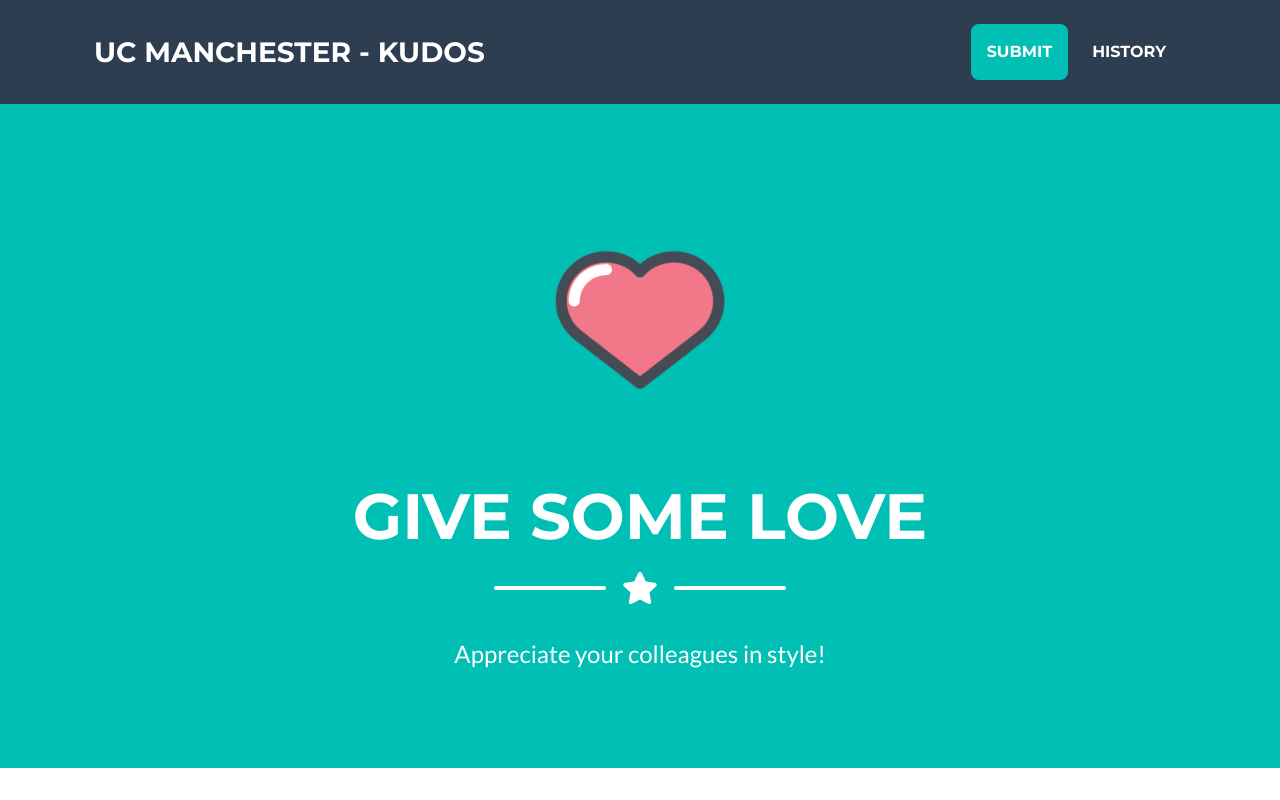
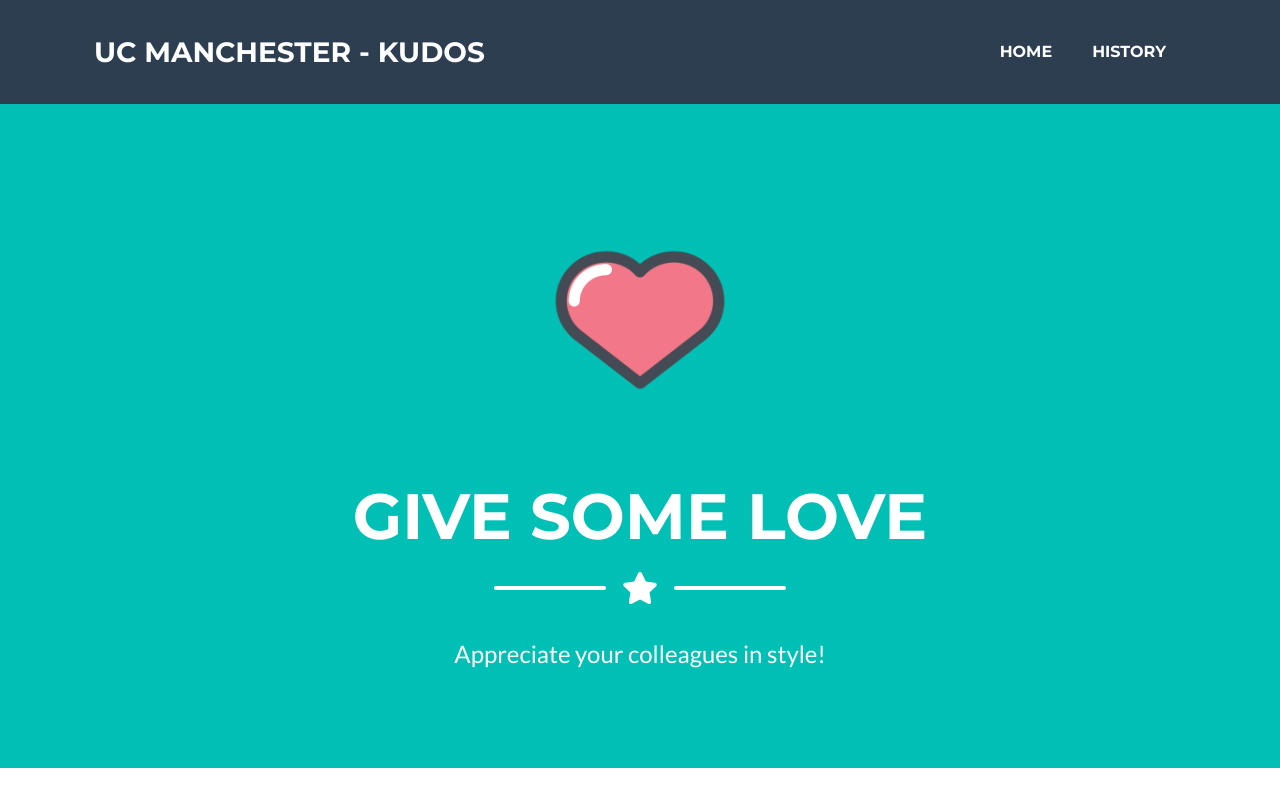
Before and after one commit to Danomanic/hackathon-kudos, a website: page views/index.html in a window 1280 px wide. Shown: the top 800 px of the page. Drawn offline with nearby package versions, Linux system fonts and the light colour scheme; files that its build step writes are made by us from their sources; files whose address does not match are found by name.

Commit message:
fix links

```diff
--- a/views/index.html
+++ b/views/index.html
@@ -34,7 +34,7 @@
             <div class="collapse navbar-collapse" id="navbarResponsive">
                 <ul class="navbar-nav ml-auto">
                     <li class="nav-item mx-0 mx-lg-1"><a class="nav-link py-3 px-0 px-lg-3 rounded js-scroll-trigger"
-                            href="#portfolio">Submit</a></li>
+                            href="/">Home</a></li>
                     <li class="nav-item mx-0 mx-lg-1"><a class="nav-link py-3 px-0 px-lg-3 rounded js-scroll-trigger"
                             href="/history">History</a></li>
                 </ul>
```
Also changed, not shown: views/history.html (+3 -3 lines), views/thankyou.html (+1 -1 lines).
